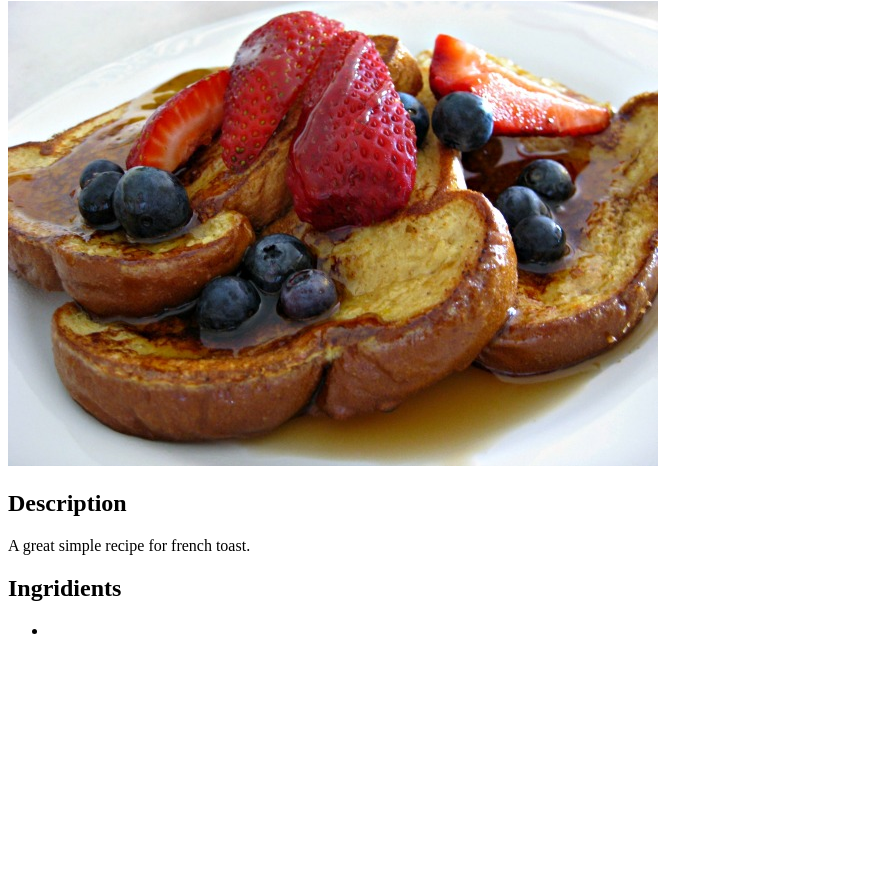
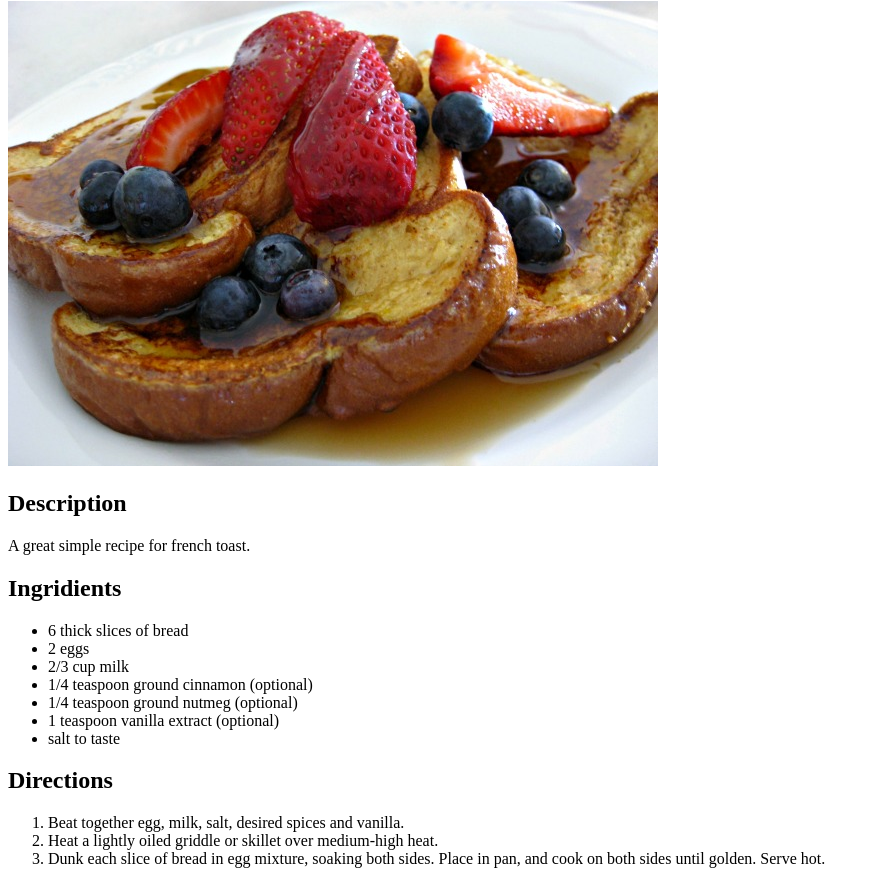
Before and after one commit to Oscar6196/odin-recipes, a plain HTML site: page recipes/toast.html in a window 1280 px wide. Shown: the part 79-963 px from the top of the page, without its empty margins (0-880 px from the left). Before the commit the page ends 800 px from the top, so only its background shows below. Drawn offline with Linux system fonts and the light colour scheme.

Commit message:
added ingridents list and recipe directions

```diff
--- a/recipes/toast.html
+++ b/recipes/toast.html
@@ -11,7 +11,20 @@
         <p>A great simple recipe for french toast.</p>
         <h2>Ingridients</h2>
         <ul>
-            <li></li>
+            <li>6 thick slices of bread</li>
+            <li>2 eggs</li>
+            <li>2/3 cup milk</li>
+            <li>1/4 teaspoon ground cinnamon (optional)</li>
+            <li>1/4 teaspoon ground nutmeg (optional)</li>
+            <li>1 teaspoon vanilla extract (optional)</li>
+            <li>salt to taste</li>
         </ul>
+        <h2>Directions</h2>
+        <ol>
+            <li>Beat together egg, milk, salt, desired spices and vanilla.</li>
+            <li>Heat a lightly oiled griddle or skillet over medium-high heat.</li>
+            <li>Dunk each slice of bread in egg mixture, soaking both sides. Place in pan,
+                and cook on both sides until golden. Serve hot.</li>
+        </ol>
         </body>
 </html>
```
